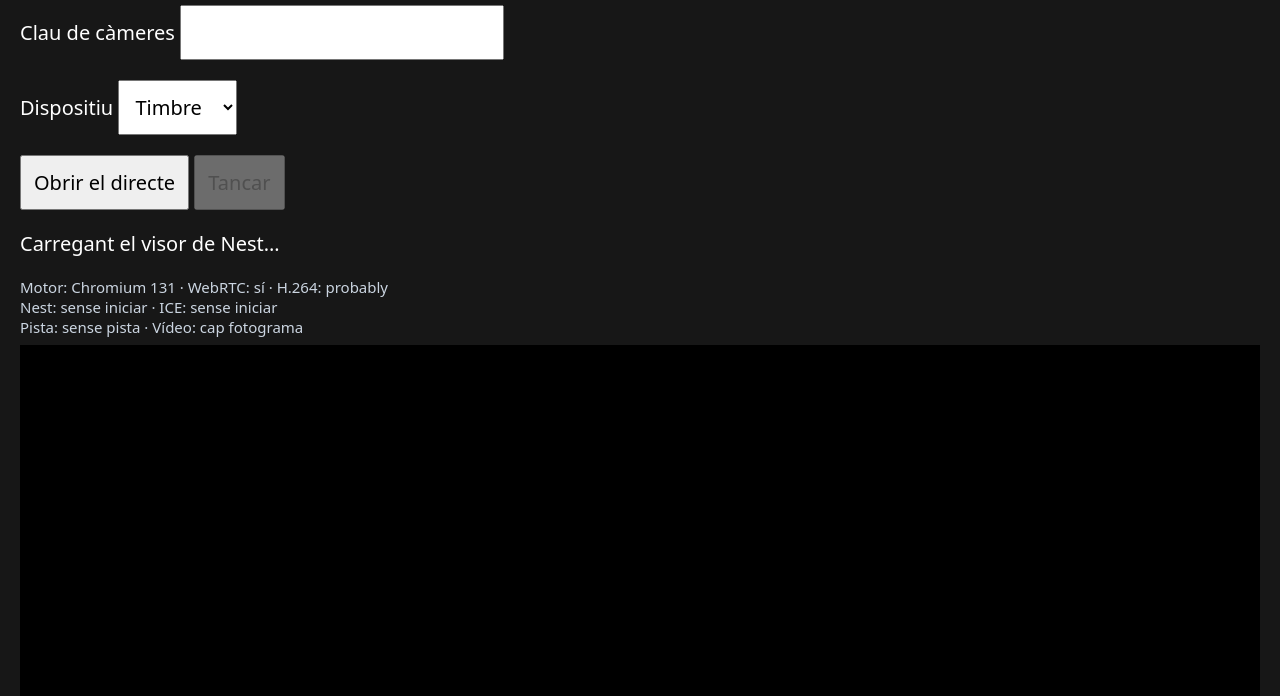
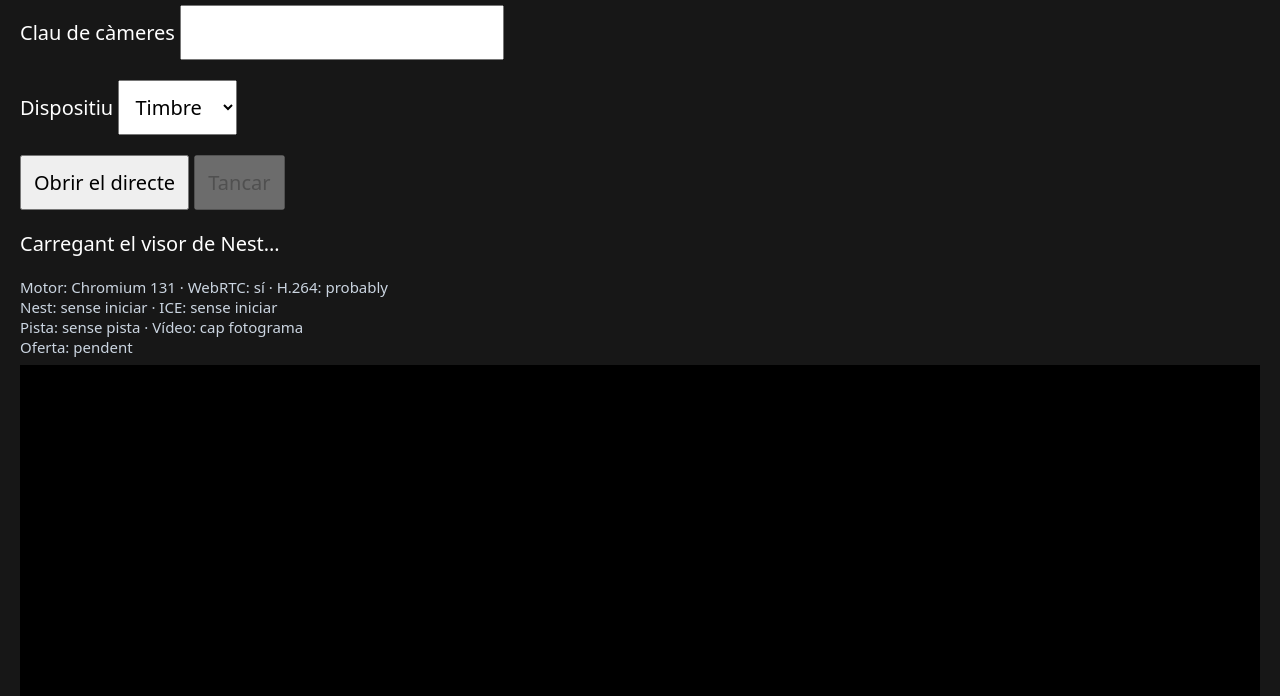
Before and after one commit to MestreKaikos/marco-familiar-dashboard, a website: page pwa/nest.html in a window 1280 px wide. Shown: the part 104-800 px from the top of the page. Drawn offline with Linux system fonts and the light colour scheme.

Commit message:
Nest: conserva el diagnòstic de l'oferta SDP després d'un error 400

```diff
--- a/pwa/nest.html
+++ b/pwa/nest.html
@@ -18,7 +18,7 @@ let pc, timer, videoTimeout, session, accessKey;
 const browserVersion = (navigator.userAgent.match(/(?:Chrome|Chromium)\/(\d+)/) || [,'?'])[1];
 const supportRtc = typeof RTCPeerConnection === 'function';
 const videoCodec = (video.canPlayType('video/mp4; codecs="avc1.42E01E"') || '?');
-const diag = { nest:'sense iniciar', ice:'sense iniciar', track:'sense pista', video:'cap fotograma' };
+const diag = { nest:'sense iniciar', ice:'sense iniciar', track:'sense pista', video:'cap fotograma', offer:'pendent' };
 function describeOffer(sdp) {
   const lines = sdp.split(/\r?\n/);
   const media = lines.filter(line => line.startsWith('m=')).map(line => line.split(' ')[0].slice(2));
@@ -39,7 +39,8 @@ function report() {
     'Motor: Chromium ' + browserVersion + ' · WebRTC: ' + (supportRtc?'sí':'no') +
     ' · H.264: ' + videoCodec + '\n' +
     'Nest: ' + diag.nest + ' · ICE: ' + diag.ice + '\n' +
-    'Pista: ' + diag.track + ' · Vídeo: ' + diag.video;
+    'Pista: ' + diag.track + ' · Vídeo: ' + diag.video + '\n' +
+    'Oferta: ' + diag.offer;
 }
 function mark(field,value) { diag[field]=value; report(); }
 report();
@@ -137,7 +138,8 @@ start.onclick = async () => {
     if (pc !== peer) return;
     const localSdp = peer.localDescription.sdp;
     const offerSdp = /\r?\n$/.test(localSdp) ? localSdp : localSdp + '\r\n';
-    mark('nest','demanant vídeo a Google · '+ describeOffer(offerSdp));
+    mark('offer',describeOffer(offerSdp));
+    mark('nest','demanant vídeo a Google');
     const result = await call('start', {device:device.value, sdp:offerSdp});
     mark('nest','Google ha acceptat la petició');
     if (pc !== peer) {
```
